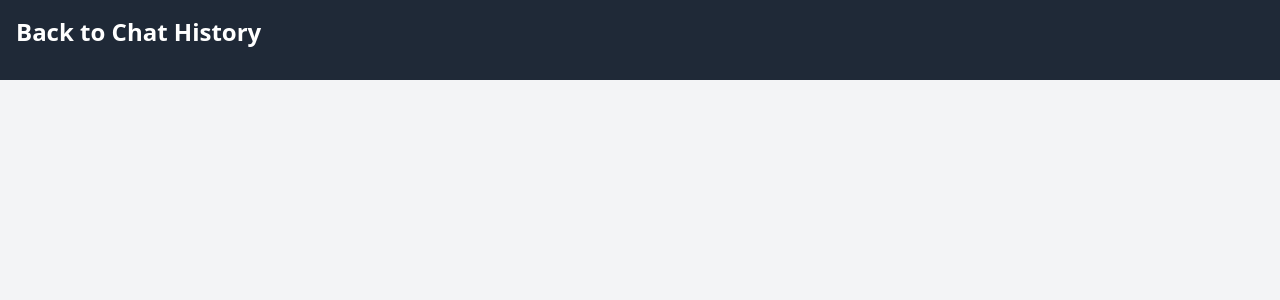
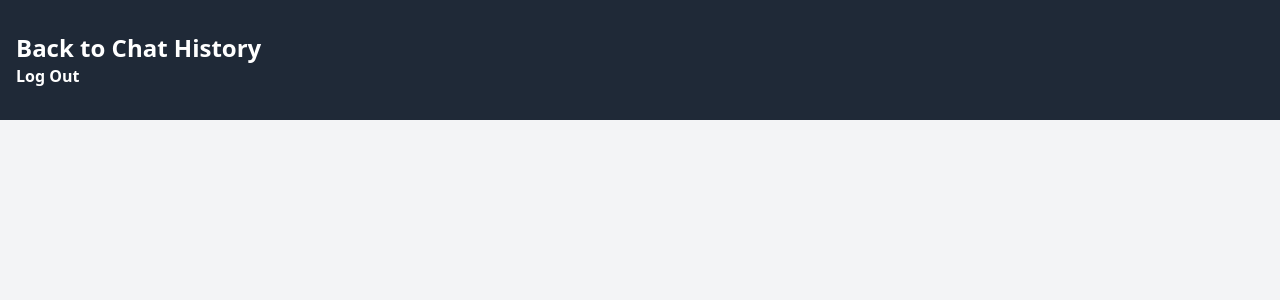
Before and after one commit to Narges-Mntzr/ChatBot-Maker, a Django app: page /chatbot/createChat/ in a window 1280 px wide. Shown: the top 300 px of the page. Run offline with Django 3.2, Linux system fonts and the light colour scheme; the visitor is signed in with stand-in values (Sample User, id 1); data that the repository does not hold is empty.

Commit message:
Add: logout option.

```diff
--- a/myproject/chatbot/templates/base.html
+++ b/myproject/chatbot/templates/base.html
@@ -15,8 +15,11 @@
     <header class="bg-gray-800 text-white p-4">
         {% block bodyHeader %}
         <div class="container mx-auto">
-            <a href="{% url 'chatbot:home'%}" class="block text-2xl font-semibold text-white mb-4">
+            <a href="{% url 'chatbot:home'%}" class="block text-2xl font-semibold text-white mt-4">
                 Back to Chat History
+            </a>
+            <a href="{% url 'chatbot:logout'%}" class="block text-l font-semibold text-white mb-4">
+                Log Out
             </a>
         </div>
         {% endblock %}
--- a/myproject/chatbot/templates/chat-list.html
+++ b/myproject/chatbot/templates/chat-list.html
@@ -7,6 +7,9 @@
     <header class="bg-gray-800 text-white p-4">
         <div class="container mx-auto">
             <h1 class="text-2xl font-semibold">Chat History</h1>
+            <a href="{% url 'chatbot:logout'%}" class="block text-l font-semibold text-white">
+                Log Out
+            </a>
         </div>
     </header>
 {% endblock %}
```
